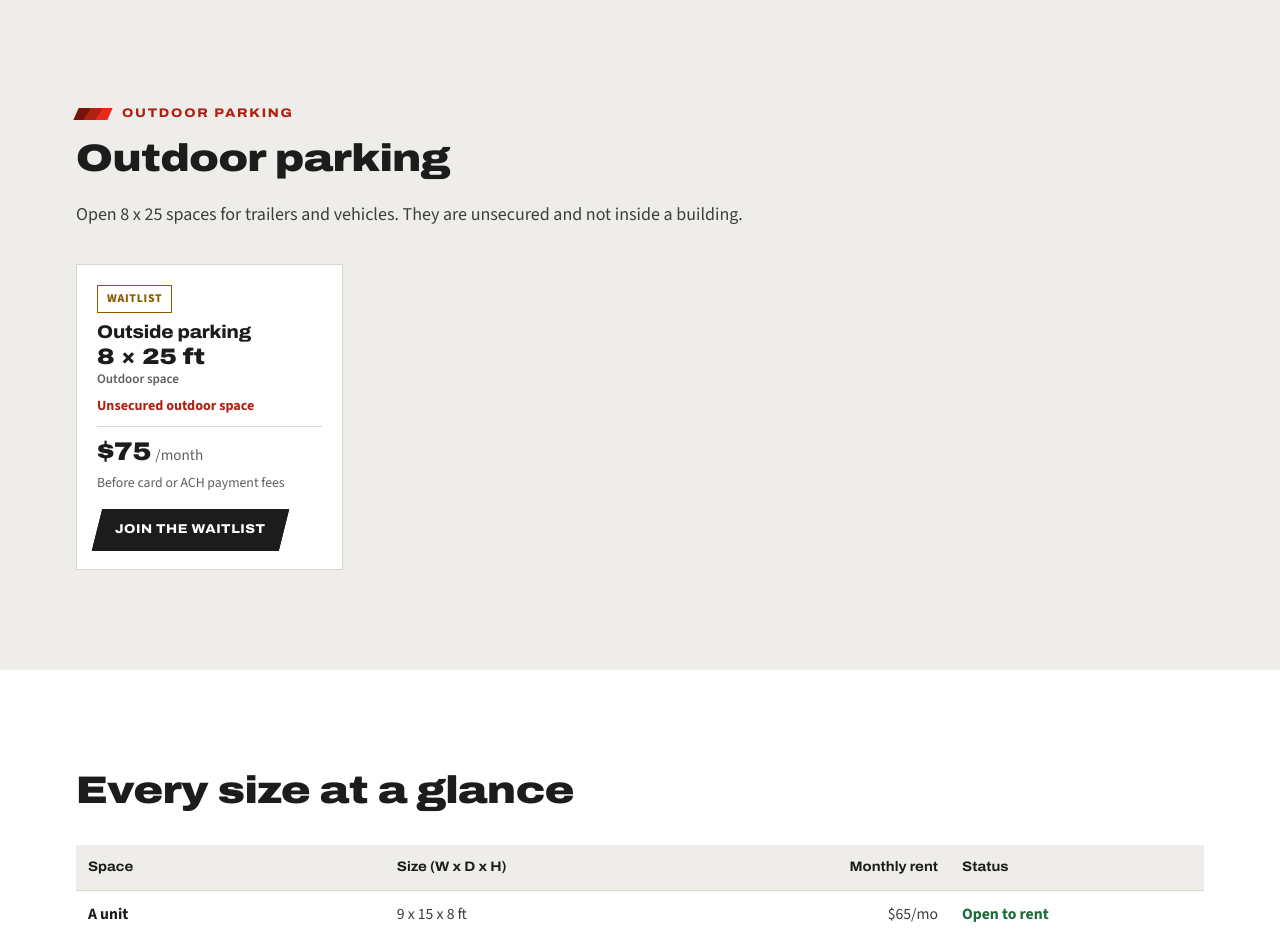
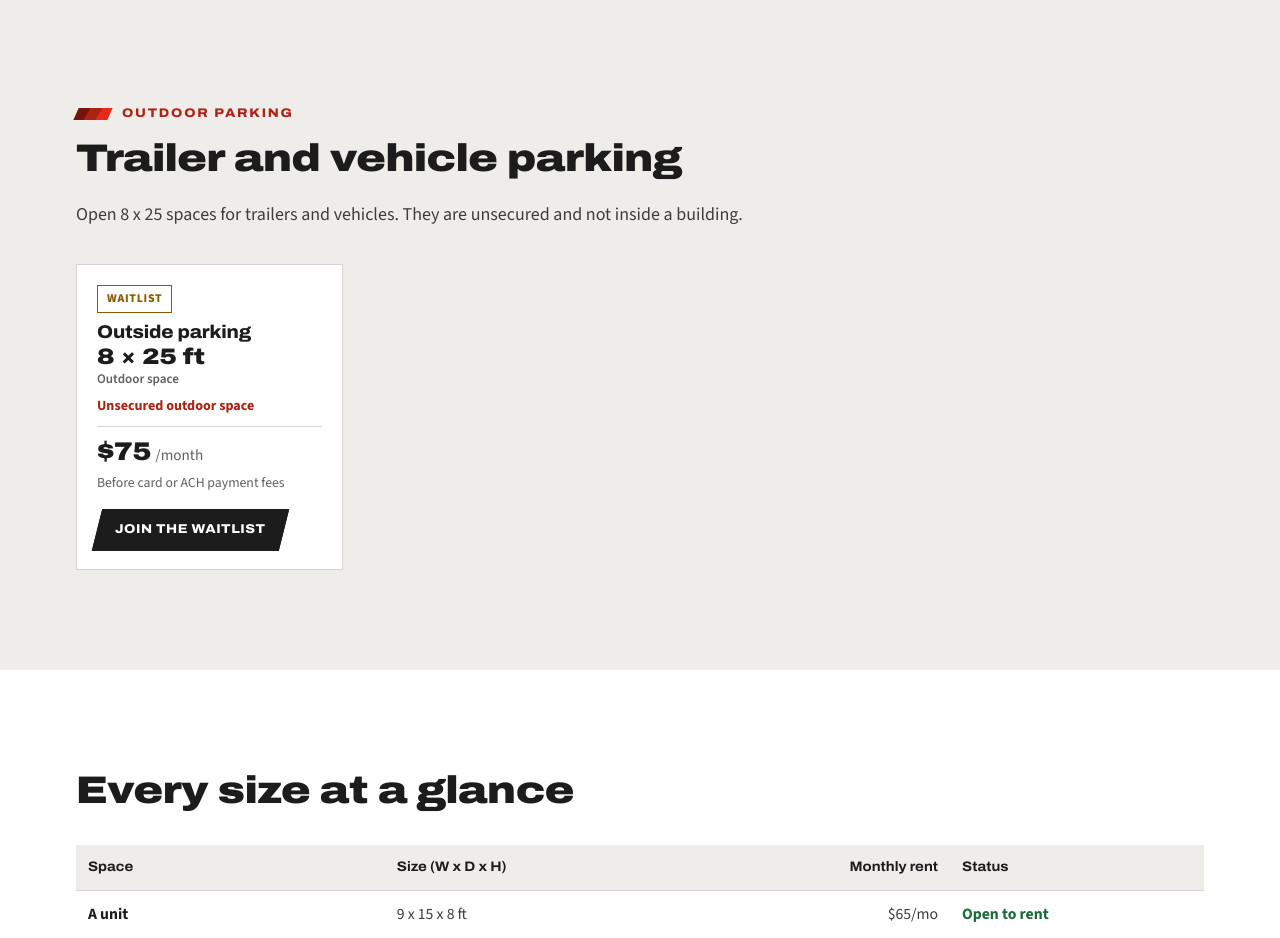
Before and after one commit to eaglewebcreation/midwaystorage, a plain HTML site: page storage-units/index.html in a window 1280 px wide. Shown: the part 2200-3138 px from the top of the page. Drawn offline with Linux system fonts and the light colour scheme.

Commit message:
Preview: Units page parking heading
Co-Authored-By: Claude Opus 5.5 <noreply@anthropic.com>

```diff
--- a/storage-units/index.html
+++ b/storage-units/index.html
@@ -130,7 +130,7 @@
 </section>
 <section class="section section-concrete" id="parking" aria-labelledby="park-h">
   <div class="wrap">
-    <div class="section-head"><span class="kicker">Outdoor parking</span><h2 id="park-h">Outdoor parking</h2>
+    <div class="section-head"><span class="kicker">Outdoor parking</span><h2 id="park-h">Trailer and vehicle parking</h2>
     <p>Open 8 x 25 spaces for trailers and vehicles. They are unsecured and not inside a building.</p></div>
     <div class="units"><article class="unit-card" data-group="parking" data-status="waitlist">
   <div class="unit-top"><div><h3>Outside parking</h3><p class="unit-dims">8 &times; 25 ft<small>Outdoor space</small></p></div><span class="badge badge-wait">Waitlist</span></div>
```
